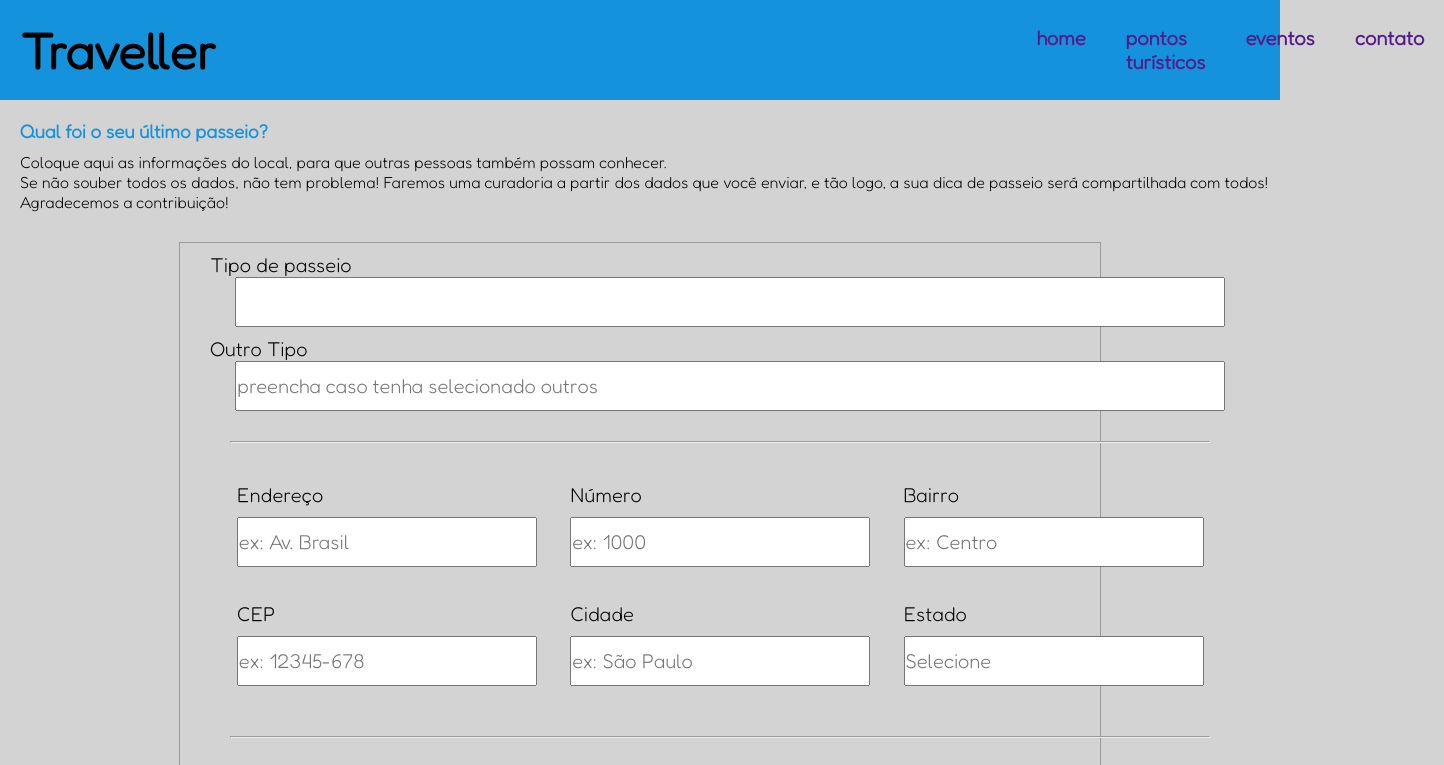
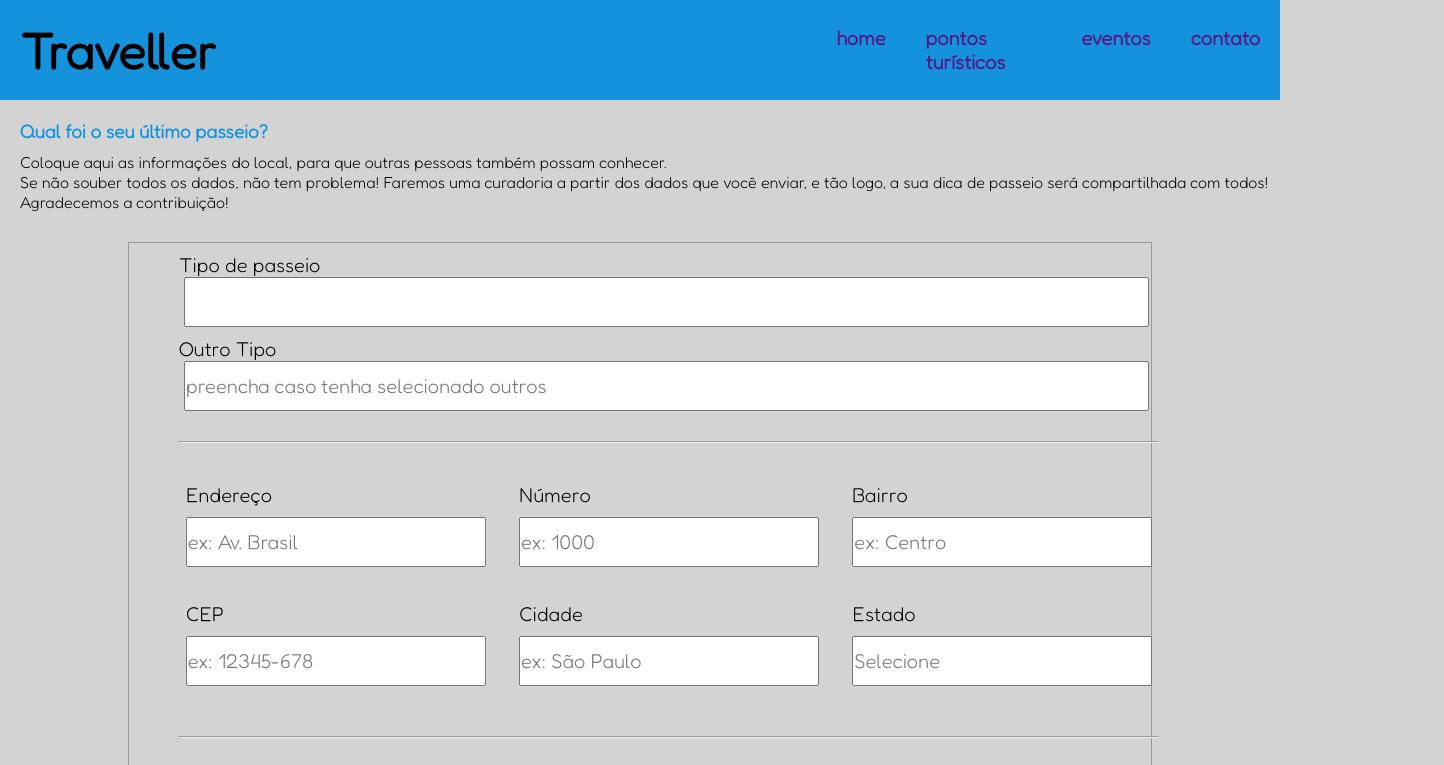
Before and after one commit to cinthiamatsuda/fiap_atividade_2, a plain HTML site: page 2022_03_15 - Atividade 2/index.html in a window 1280 px wide. Shown: the top 765 px of the page, 1444 px wide, since content can reach past the window. Drawn offline with Linux system fonts and the light colour scheme; a web font is replaced by a local one.

Commit message:
Add files via upload

```diff
--- a/2022_03_15 - Atividade 2/CSS/style.css
+++ b/2022_03_15 - Atividade 2/CSS/style.css
@@ -9,13 +9,17 @@ html {
     background-color: rgb(212, 211, 211);
 }
 .container {
-    width: 72%;
+    width: 80%;
     height: auto;
     margin: 10px auto;
     padding: 10px;
     border: 1px solid #999;
     display: flex;
     flex-direction: column;
+}
+
+.formulario label {
+    margin-left: 20px;
 }
 
 .cabecalho {
@@ -39,7 +43,7 @@ h1 {
     font-size: 20px;
     display: flex;
     align-items: center;
-    margin-left: 800px;
+    margin-left: 600px;
 }
 
 .menu ul {
@@ -109,7 +113,7 @@ hr {
 
 input,
 textarea {
-    width: 990px;
+    width: 965px;
     height: 50px;
     margin-left: 25px;
     margin-right: 25px;
@@ -143,7 +147,7 @@ textarea {
     align-items: center;
 }
 .botao {
-    padding: 5px 50px;
+    padding: 5px 45px;
     height: 50px;
     font-family: 'Fredoka', sans-serif;
     font-weight: 700;
```
